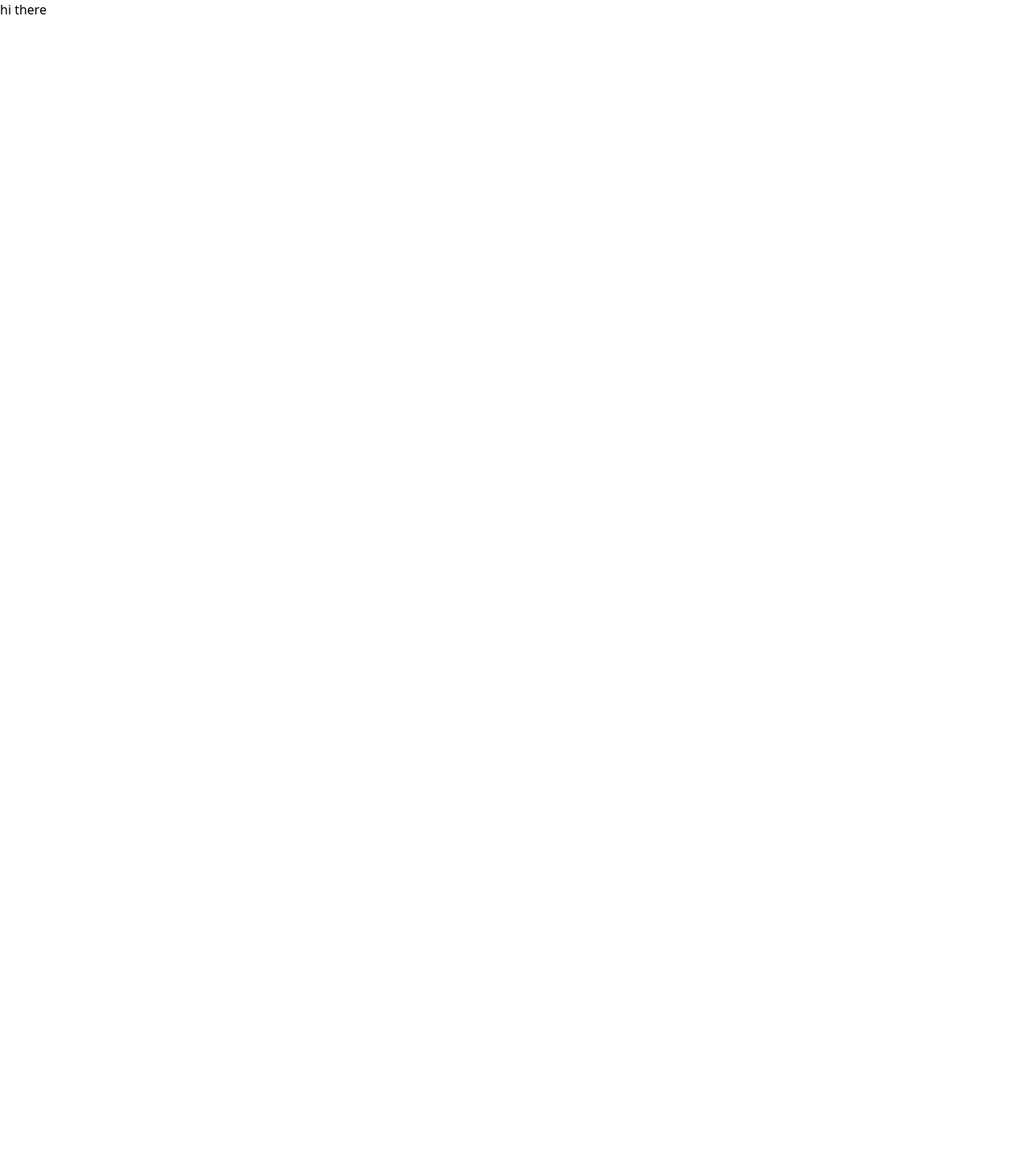
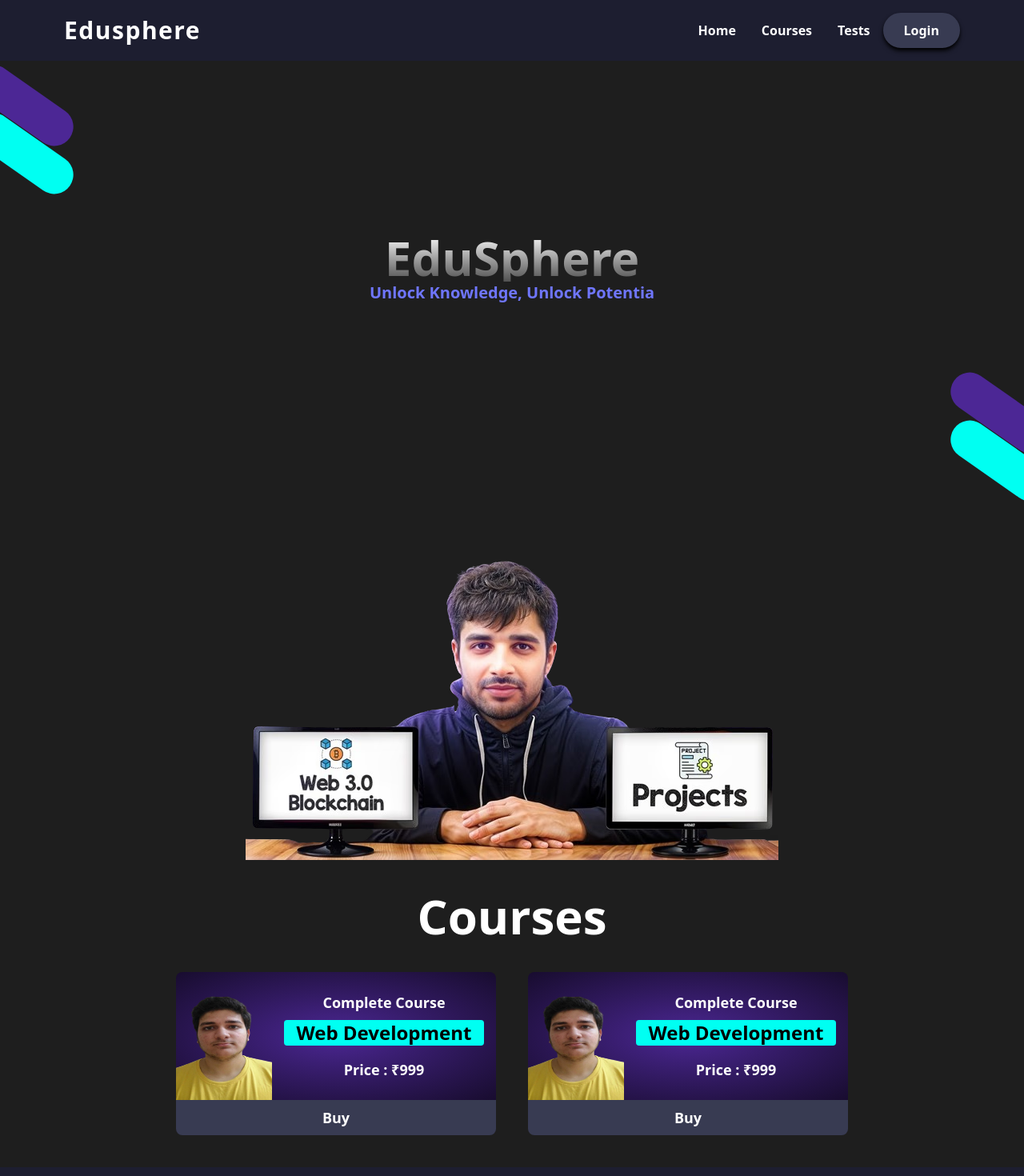
Before and after one commit to Mohammedmt10/EduSphere, a React (Vite) app: page / in a window 1280 px wide. Shown: the top 1470 px of the page at 80% size. Before the commit the page ends 800 px from the top, so only its background shows below. Built offline with nearby package versions, Linux system fonts and the light colour scheme.

Commit message:
landing page done

```diff
--- a/src/App.tsx
+++ b/src/App.tsx
@@ -1,9 +1,16 @@
 import CardElement from "./components/Card"
+import Courses from "./components/Courses"
+import Footer from "./components/Footer"
+import Hero from "./components/HeroSection"
+import NavBar from "./components/NavBar"
 
 function App() {
 
-  return <div className="">
-    hi there
+  return <div className="bg-[#1E1E1E] min-h-screen">
+    <NavBar />
+    <Hero />
+    <Courses />
+    <Footer />
   </div>
 
 }
--- a/src/components/Card.tsx
+++ b/src/components/Card.tsx
@@ -1,11 +1,27 @@
 interface iCard {
     title : String,
     price : number
+    imageAddress : Object | String | ImageData
 }
 
 export default function CardElement(props : iCard) {
-    return <div className="border-2 p-4 leading-5">
-        {props.title} <br />
-        {props.price}
+    return <div className="w-100 rounded-lg overflow-clip cursor-pointer">
+        <div className="flex bg-blend-multiply bg-radial from-[#4C2795] to-[#180C2F] w-full">
+        <img src={`${props.imageAddress}`} className="w-30 h-40" />
+        <div className="text-center mx-auto">
+            <div className="text-lg font-bold text-white py-2 pt-6 px-10">
+                Complete Course
+            </div>
+            <div className="bg-[#00FFF2] px-4 w-fit rounded font-extrabold mx-auto text-2xl">
+                {props.title}
+            </div>
+            <div className="mt-4 font-bold text-white text-lg">
+                Price : &#8377;{props.price}
+            </div>
+        </div>
+    </div>
+        <div className="bg-[#383B52] w-full text-center text-white font-bold text-lg py-2">
+            Buy
+        </div>
     </div>
 }
--- /dev/null
+++ b/src/components/Courses.tsx
@@ -0,0 +1,14 @@
+import CardElement from "./Card";
+import MohammedPhoto from "../photos/MohammedPhoto.png"
+
+export default function Courses() {
+    return <div className="h-full mt-10">
+        <div className="text-6xl font-bold text-white text-center">
+            Courses
+        </div>
+        <div className="w-fit mx-auto p-10 flex gap-10">
+            <CardElement title={"Web Development"} price={999} imageAddress={MohammedPhoto} />
+            <CardElement title={"Web Development"} price={999} imageAddress={MohammedPhoto} />
+        </div>
+    </div>
+}
--- /dev/null
+++ b/src/components/Footer.tsx
@@ -0,0 +1,10 @@
+export default function Footer() {
+    return <div className="px-30 bg-[#1D1E30] py-10">
+        <div className="text-white font-extrabold text-4xl tracking-wider mb-10">
+            EduSphere
+        </div>
+        <div className="text-white text-lg">
+            Edusphere is a leading online learning platform dedicated to empowering the next generation of developers through high-quality, industry-relevant courses. Specializing in Web Development and DevOps, Edusphere offers expertly curated content designed by experienced professionals to help learners build strong technical foundations and job-ready skills.
+        </div>
+    </div>
+}
--- /dev/null
+++ b/src/components/HeroSection.tsx
@@ -0,0 +1,21 @@
+export default function Hero() {
+    return <div className="relative overflow-x-clip min-h-screen">
+        <div>
+            <div className="w-35 h-12 rounded-full bg-[#4C2795] rotate-35 -translate-x-10 translate-y-8"></div>
+            <div className="w-35 h-12 rounded-full bg-[#00FFF2] rotate-35 -translate-x-10 translate-y-11"></div>
+        </div>
+        <div className="text-center">
+            <div className="text-6xl font-bold text-transparent bg-clip-text bg-gradient-to-b from-[#FFFFFF] to-[#525252] mt-30">
+                EduSphere
+            </div>
+            <div className="text-xl font-bold text-[#6F76FD]">
+                Unlock Knowledge, Unlock Potentia
+            </div>
+        </div>
+        <div className="absolute right-0 mt-20">
+            <div className="w-35 h-12 rounded-full bg-[#4C2795] rotate-35 translate-x-10 translate-y-8"></div>
+            <div className="w-35 h-12 rounded-full bg-[#00FFF2] rotate-35 translate-x-10 translate-y-11"></div>
+        </div>
+        <img src="src\photos\Hero_Image.avif" className="mx-auto mt-80" />
+    </div>
+}
--- a/src/components/NavBar.tsx
+++ b/src/components/NavBar.tsx
@@ -1,5 +1,13 @@
 export default function NavBar() {
-    return <div>
-
+    return <div className="relative text-white bg-[#1D1E30] flex justify-between px-20 py-4 items-center font-[Jockey One] z-[999]">
+        <div className="text-3xl font-semibold tracking-wider">
+            Edusphere
+        </div>
+        <div className="flex items-center">
+            <div className="font-semibold px-4">Home</div>
+            <div className="font-semibold px-4">Courses</div>
+            <div className="font-semibold px-4">Tests</div>
+            <div className="font-semibold px-6 py-2 bg-[#383B52] shadow-md shadow-black rounded-full border-2 border-[#383B52] hover:bg-[#1D1E30] cursor-pointer">Login</div>
+        </div>
     </div>
 }
```
